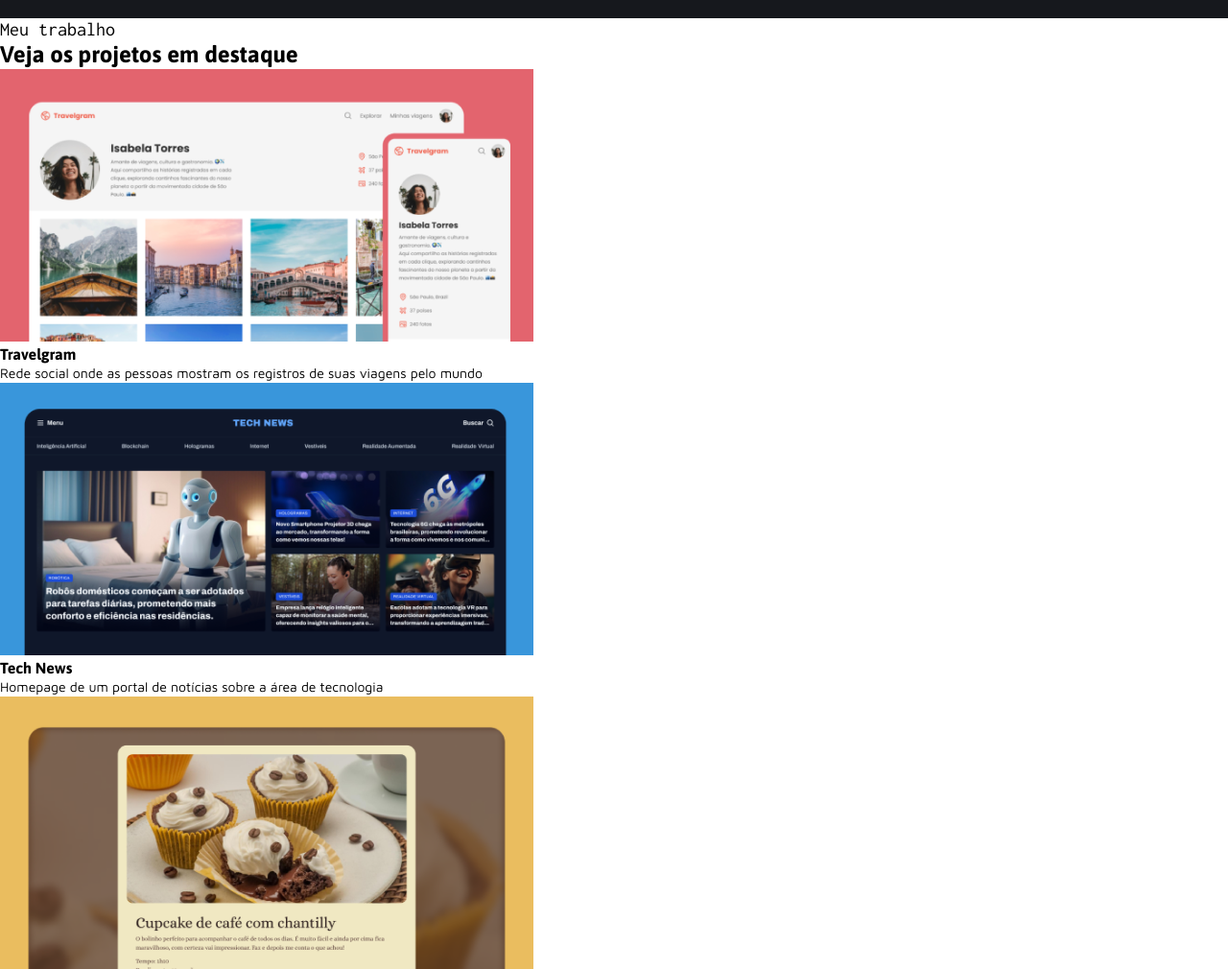
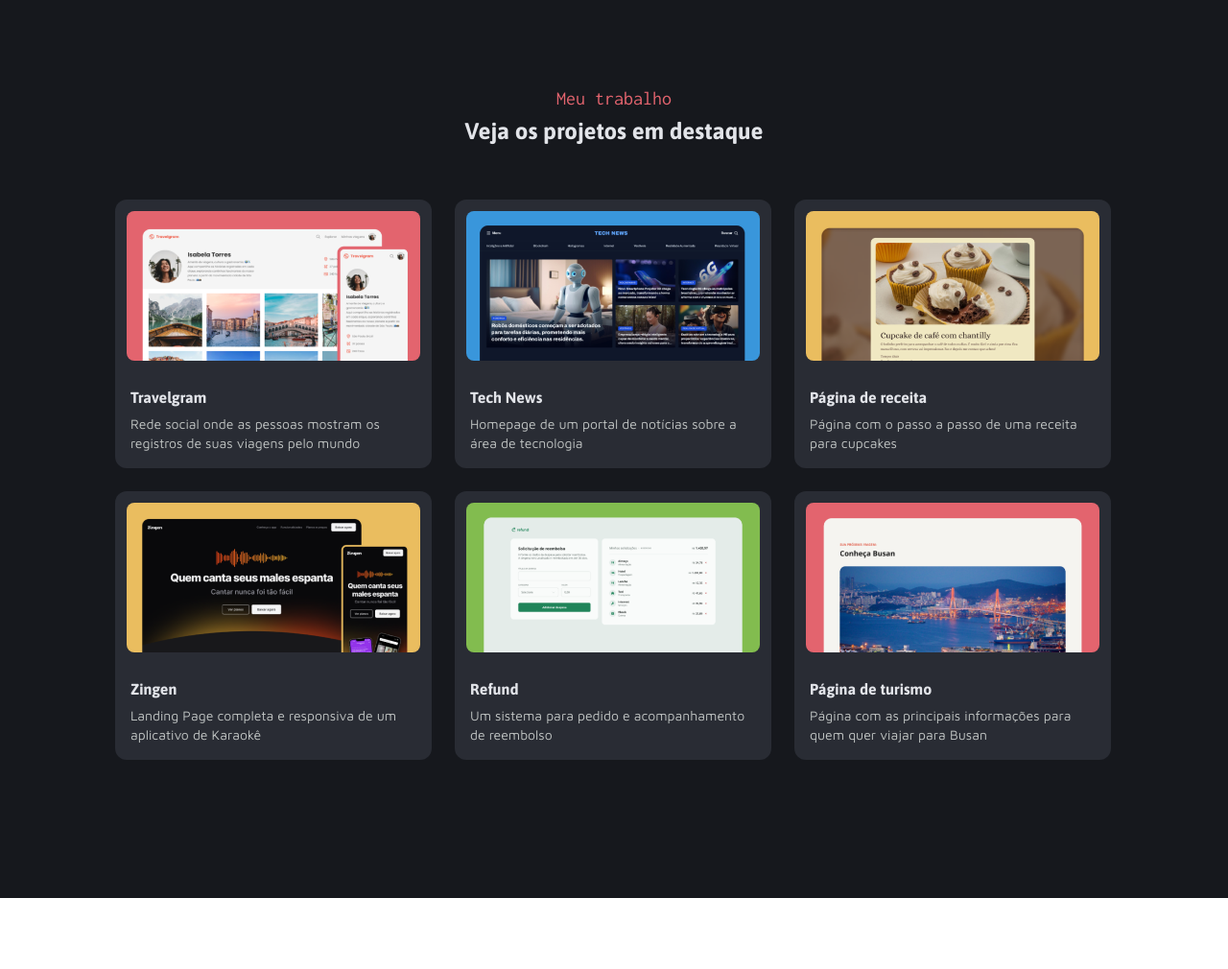
Before and after one commit to MarcusFabI0/desafio-portfolio-dev, a plain HTML site: page index.html in a window 1280 px wide. Shown: the part 640-1650 px from the top of the page at 96% size. After the commit the page ends 1576 px from the top, so only its background shows below. Drawn offline with Linux system fonts and the light colour scheme.

Commit message:
aplicando estilos na sessão "meu trabalho"

```diff
--- a/index.html
+++ b/index.html
@@ -47,7 +47,7 @@
       </div>
     </main>
 
-    <section id="my-work">
+    <section id="my-work" class="container">
       <div id="titles">
         <h3 class="text-subtitle">Meu trabalho</h3>
         <h2 class="title-md">Veja os projetos em destaque</h2>
@@ -55,42 +55,58 @@
       <div id="cards">
         <div id="card">
           <img src="assets/images/Thumbnail_Project-01.png" alt="" />
+          <div id="card-info">
             <h3 class="title-sm">Travelgram</h3>
             <p class="text-sm">
               Rede social onde as pessoas mostram os registros de suas viagens
               pelo mundo
             </p>
           </div>
+        </div>
+
         <div id="card">
           <img src="assets/images/Thumbnail_Project-02.png" alt="" />
+          <div id="card-info">
             <h3 class="title-sm">Tech News</h3>
             <p class="text-sm">
               Homepage de um portal de notícias sobre a área de tecnologia
             </p>
           </div>
+        </div>
+
         <div id="card">
           <img src="assets/images/Thumbnail_Project-03.png" alt="" />
+          <div id="card-info">
             <h3 class="title-sm">Página de receita</h3>
             <p class="text-sm">
               Página com o passo a passo de uma receita para cupcakes
             </p>
           </div>
+        </div>
+
         <div id="card">
           <img src="assets/images/Thumbnail_Project-04.png" alt="" />
+          <div id="card-info">
             <h3 class="title-sm">Zingen</h3>
             <p class="text-sm">
               Landing Page completa e responsiva de um aplicativo de Karaokê
             </p>
           </div>
+        </div>
+
         <div id="card">
           <img src="assets/images/Thumbnail_Project-05.png" alt="" />
+          <div id="card-info">
             <h3 class="title-sm">Refund</h3>
             <p class="text-sm">
               Um sistema para pedido e acompanhamento de reembolso
             </p>
           </div>
+        </div>
+
         <div id="card">
           <img src="assets/images/Thumbnail_Project-06.png" alt="" />
+          <div id="card-info">
             <h3 class="title-sm">Página de turismo</h3>
             <p class="text-sm">
               Página com as principais informações para quem quer viajar para
@@ -98,6 +114,7 @@
             </p>
           </div>
         </div>
+      </div>
     </section>
   </body>
 </html>
--- a/styles/index.css
+++ b/styles/index.css
@@ -1,3 +1,4 @@
 @import url(global.css);
 @import url(main.css);
 @import url(utility.css);
+@import url(section.css);
--- /dev/null
+++ b/styles/section.css
@@ -0,0 +1,68 @@
+#my-work {
+  background-color: var(--gray-200);
+  display: flex;
+  flex-direction: column;
+  justify-content: center;
+  align-items: center;
+  padding-block: 72px 144px;
+
+  #titles {
+    display: flex;
+    flex-direction: column;
+    align-items: center;
+    margin-bottom: 56px;
+    gap: 8px;
+
+    h3 {
+      color: var(--red);
+    }
+
+    h2 {
+      color: var(--gray-600);
+    }
+  }
+
+  #cards {
+    display: flex;
+    flex-wrap: wrap;
+    width: 1040px;
+    gap: 24px;
+  }
+
+  #card {
+    display: flex;
+    flex-direction: column;
+    justify-content:space-between;
+    width: 330px;
+    height: 280px;
+    gap: 20px;
+    padding-block: 12px 17px;
+    background-color: var(--gray-300);
+    border-radius: 12px;
+
+
+    img {
+      border-radius: 8px;
+      align-self: center;
+      height: 156px;
+      width: 306px;
+    }
+
+    #card-info {
+      display: flex;
+      flex-direction: column;
+      gap: 8px;
+      margin-inline: 16px;
+
+    }
+
+    h3 {
+      color: var(--gray-600);
+    }
+
+    p {
+      color: var(--gray-500);
+    }
+
+  }
+}
```
Lines whose indentation alone changed are shown as unchanged.
